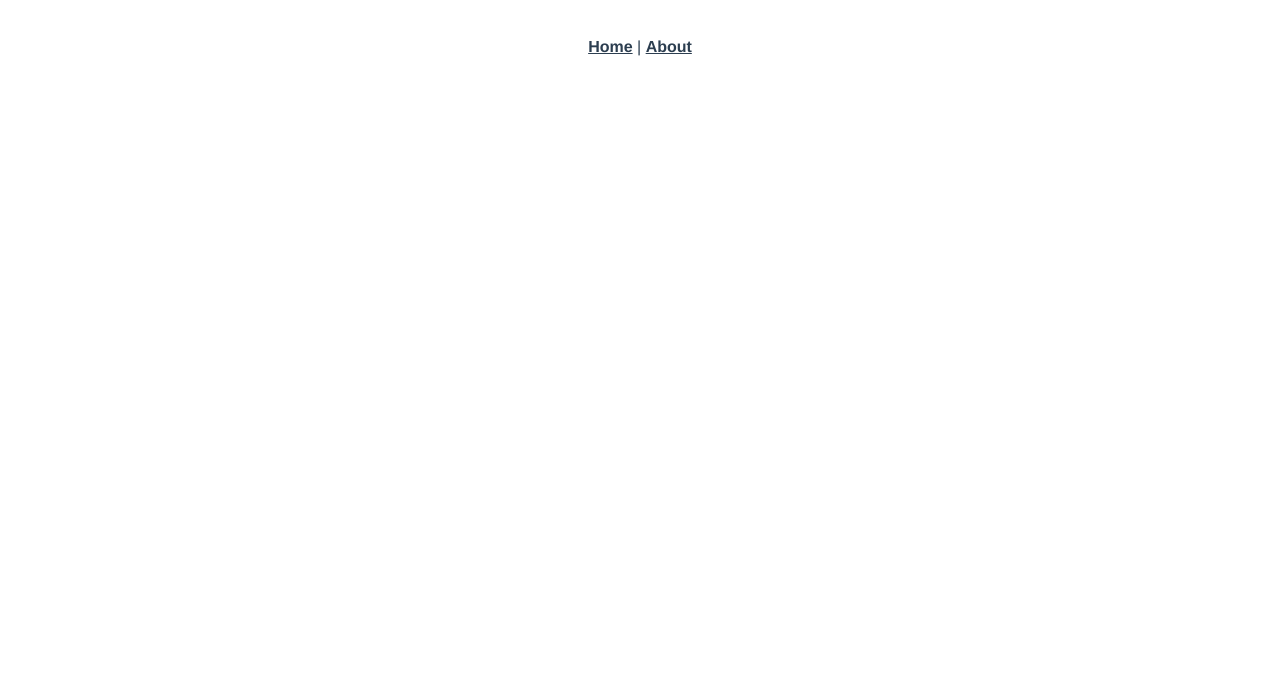
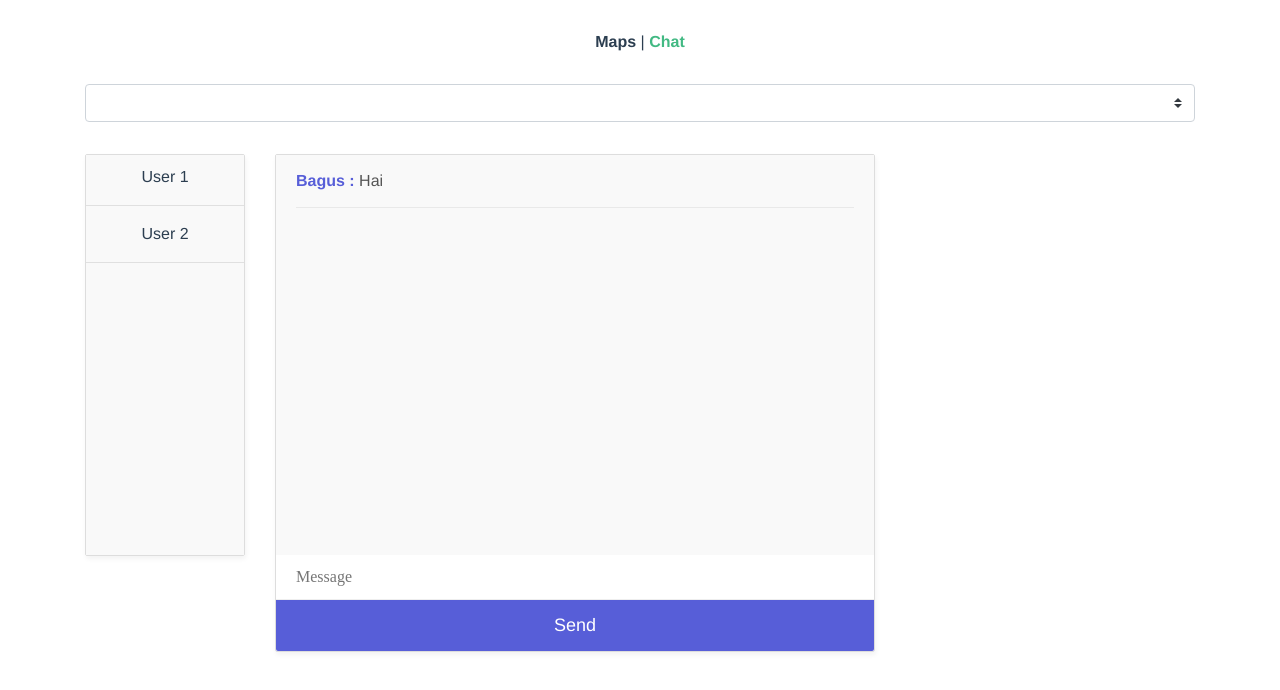
Before and after one commit to vincentJunior1/SAAPPS, a Vue app: page /chat in a window 1280 px wide. Shown: the top 690 px of the page. Built offline with nearby package versions, Linux system fonts and the light colour scheme.

Commit message:
routing vue

```diff
--- a/package.json
+++ b/package.json
@@ -8,6 +8,8 @@
     "lint": "vue-cli-service lint"
   },
   "dependencies": {
+    "bootstrap": "^4.5.3",
+    "bootstrap-vue": "^2.21.2",
     "core-js": "^3.6.5",
     "vue": "^2.6.11",
     "vue-router": "^3.2.0",
--- a/src/App.vue
+++ b/src/App.vue
@@ -1,8 +1,8 @@
 <template>
   <div id="app">
     <div id="nav">
-      <router-link to="/">Home</router-link> |
-      <router-link to="/about">About</router-link>
+      <router-link to="/maps">Maps</router-link> |
+      <router-link to="/chat">Chat</router-link>
     </div>
     <router-view />
   </div>
--- a/src/components/HelloWorld.vue
+++ /dev/null
@@ -1,130 +0,0 @@
-<template>
-  <div class="hello">
-    <h1>{{ msg }}</h1>
-    <p>
-      For a guide and recipes on how to configure / customize this project,<br />
-      check out the
-      <a href="https://cli.vuejs.org" target="_blank" rel="noopener"
-        >vue-cli documentation</a
-      >.
-    </p>
-    <h3>Installed CLI Plugins</h3>
-    <ul>
-      <li>
-        <a
-          href="https://github.com/vuejs/vue-cli/tree/dev/packages/%40vue/cli-plugin-babel"
-          target="_blank"
-          rel="noopener"
-          >babel</a
-        >
-      </li>
-      <li>
-        <a
-          href="https://github.com/vuejs/vue-cli/tree/dev/packages/%40vue/cli-plugin-router"
-          target="_blank"
-          rel="noopener"
-          >router</a
-        >
-      </li>
-      <li>
-        <a
-          href="https://github.com/vuejs/vue-cli/tree/dev/packages/%40vue/cli-plugin-vuex"
-          target="_blank"
-          rel="noopener"
-          >vuex</a
-        >
-      </li>
-      <li>
-        <a
-          href="https://github.com/vuejs/vue-cli/tree/dev/packages/%40vue/cli-plugin-eslint"
-          target="_blank"
-          rel="noopener"
-          >eslint</a
-        >
-      </li>
-    </ul>
-    <h3>Essential Links</h3>
-    <ul>
-      <li>
-        <a href="https://vuejs.org" target="_blank" rel="noopener">Core Docs</a>
-      </li>
-      <li>
-        <a href="https://forum.vuejs.org" target="_blank" rel="noopener"
-          >Forum</a
-        >
-      </li>
-      <li>
-        <a href="https://chat.vuejs.org" target="_blank" rel="noopener"
-          >Community Chat</a
-        >
-      </li>
-      <li>
-        <a href="https://twitter.com/vuejs" target="_blank" rel="noopener"
-          >Twitter</a
-        >
-      </li>
-      <li>
-        <a href="https://news.vuejs.org" target="_blank" rel="noopener">News</a>
-      </li>
-    </ul>
-    <h3>Ecosystem</h3>
-    <ul>
-      <li>
-        <a href="https://router.vuejs.org" target="_blank" rel="noopener"
-          >vue-router</a
-        >
-      </li>
-      <li>
-        <a href="https://vuex.vuejs.org" target="_blank" rel="noopener">vuex</a>
-      </li>
-      <li>
-        <a
-          href="https://github.com/vuejs/vue-devtools#vue-devtools"
-          target="_blank"
-          rel="noopener"
-          >vue-devtools</a
-        >
-      </li>
-      <li>
-        <a href="https://vue-loader.vuejs.org" target="_blank" rel="noopener"
-          >vue-loader</a
-        >
-      </li>
-      <li>
-        <a
-          href="https://github.com/vuejs/awesome-vue"
-          target="_blank"
-          rel="noopener"
-          >awesome-vue</a
-        >
-      </li>
-    </ul>
-  </div>
-</template>
-
-<script>
-export default {
-  name: "HelloWorld",
-  props: {
-    msg: String
-  }
-};
-</script>
-
-<!-- Add "scoped" attribute to limit CSS to this component only -->
-<style scoped>
-h3 {
-  margin: 40px 0 0;
-}
-ul {
-  list-style-type: none;
-  padding: 0;
-}
-li {
-  display: inline-block;
-  margin: 0 10px;
-}
-a {
-  color: #42b983;
-}
-</style>
--- a/src/main.js
+++ b/src/main.js
@@ -2,6 +2,12 @@ import Vue from "vue";
 import App from "./App.vue";
 import router from "./router";
 import store from "./store";
+import { BootstrapVue, IconsPlugin } from "bootstrap-vue";
+import "bootstrap/dist/css/bootstrap.css";
+import "bootstrap-vue/dist/bootstrap-vue.css";
+
+Vue.use(BootstrapVue);
+Vue.use(IconsPlugin);
 
 Vue.config.productionTip = false;
 
--- a/src/router/index.js
+++ b/src/router/index.js
@@ -1,23 +1,26 @@
 import Vue from "vue";
 import VueRouter from "vue-router";
-import Home from "../views/Home.vue";
+import Login from "../views/Login.vue";
+import Maps from "../views/Maps.vue";
+import Chat from "../views/Chat.vue";
 
 Vue.use(VueRouter);
 
 const routes = [
   {
     path: "/",
-    name: "Home",
-    component: Home
+    name: "Login",
+    component: Login
   },
   {
-    path: "/about",
-    name: "About",
-    // route level code-splitting
-    // this generates a separate chunk (about.[hash].js) for this route
-    // which is lazy-loaded when the route is visited.
-    component: () =>
-      import(/* webpackChunkName: "about" */ "../views/About.vue")
+    path: "/maps",
+    name: "Maps",
+    component: Maps
+  },
+  {
+    path: "/chat",
+    name: "Chat",
+    component: Chat
   }
 ];
 
--- a/src/views/About.vue
+++ /dev/null
@@ -1,5 +0,0 @@
-<template>
-  <div class="about">
-    <h1>This is an about page</h1>
-  </div>
-</template>
--- /dev/null
+++ b/src/views/Chat.vue
@@ -0,0 +1,120 @@
+<template>
+  <b-container class="bv-example-row">
+    <b-form-group>
+      <b-form-select class="mb-3">
+        <b-form-select-option :value="null"
+          >Please select Room</b-form-select-option
+        >
+        <b-form-select-option value="html">HTML</b-form-select-option>
+        <b-form-select-option value="css">CSS</b-form-select-option>
+        <b-form-select-option value="js">JS</b-form-select-option>
+      </b-form-select>
+    </b-form-group>
+    <b-row>
+      <b-col cols="2">
+        <div class="chat">
+          <div class="chat-window">
+            <p class="room">User 1</p>
+            <hr />
+            <p class="room">User 2</p>
+            <hr />
+          </div>
+        </div>
+      </b-col>
+      <b-col cols="10">
+        <div class="chat">
+          <div class="chat-window">
+            <div class="output">
+              <p>
+                <strong>Bagus :</strong>
+                Hai
+              </p>
+            </div>
+          </div>
+          <input class="message" type="text" placeholder="Message" />
+          <button class="send">Send</button>
+        </div>
+      </b-col>
+    </b-row>
+  </b-container>
+</template>
+
+<style scoped>
+.chat {
+  max-width: 600px;
+  border: 1px solid #ddd;
+  box-shadow: 1px 3px 5px rgba(0, 0, 0, 0.05);
+  border-radius: 2px;
+}
+
+.room {
+  margin: 10px 0;
+}
+
+h2 {
+  font-size: 18px;
+  padding: 10px 20px;
+  color: #575ed8;
+}
+
+.mario-chat {
+  max-width: 600px;
+  margin: 30px auto;
+  border: 1px solid #ddd;
+  box-shadow: 1px 3px 5px rgba(0, 0, 0, 0.05);
+  border-radius: 2px;
+}
+
+.chat-window {
+  height: 400px;
+  overflow: auto;
+  background: #f9f9f9;
+}
+
+.output p {
+  text-align: left;
+  padding: 14px 0px;
+  margin: 0 20px;
+  border-bottom: 1px solid #e9e9e9;
+  color: #555;
+}
+
+.feedback p {
+  color: #aaa;
+  padding: 14px 0px;
+  margin: 0 20px;
+}
+
+.output strong {
+  color: #575ed8;
+}
+
+label {
+  box-sizing: border-box;
+  display: block;
+  padding: 10px 20px;
+}
+
+input {
+  padding: 10px 20px;
+  box-sizing: border-box;
+  background: #eee;
+  border: 0;
+  display: block;
+  width: 100%;
+  background: #fff;
+  border-bottom: 1px solid #eee;
+  font-family: Nunito;
+  font-size: 16px;
+}
+
+button {
+  background: #575ed8;
+  color: #fff;
+  font-size: 18px;
+  border: 0;
+  padding: 12px 0;
+  width: 100%;
+  border-radius: 0 0 2px 2px;
+}
+</style>
--- a/src/views/Home.vue
+++ /dev/null
@@ -1,18 +0,0 @@
-<template>
-  <div class="home">
-    <img alt="Vue logo" src="../assets/logo.png" />
-    <HelloWorld msg="Welcome to Your Vue.js App" />
-  </div>
-</template>
-
-<script>
-// @ is an alias to /src
-import HelloWorld from "@/components/HelloWorld.vue";
-
-export default {
-  name: "Home",
-  components: {
-    HelloWorld
-  }
-};
-</script>
--- /dev/null
+++ b/src/views/Login.vue
@@ -0,0 +1,50 @@
+<template>
+  <div class="login">
+    <b-container>
+      <b-form>
+        <b-form-group id="input-group-1" label="Username:" label-for="input-1">
+          <b-form-input
+            id="input-1"
+            required
+            placeholder="Enter username"
+          ></b-form-input>
+        </b-form-group>
+
+        <b-form-group
+          id="input-group-2"
+          label="Email address:"
+          label-for="input-2"
+          description="We'll never share your email with anyone else."
+        >
+          <b-form-input
+            id="input-2"
+            type="email"
+            required
+            placeholder="Enter email"
+          ></b-form-input>
+        </b-form-group>
+
+        <b-form-group
+          id="input-group-3"
+          label="Your Password:"
+          label-for="input-3"
+        >
+          <b-form-input
+            id="input-3"
+            type="password"
+            required
+            placeholder="Enter password"
+          ></b-form-input>
+        </b-form-group>
+        <b-button type="reset" variant="danger">Reset</b-button>
+        <b-button type="submit" variant="primary">Submit</b-button>
+      </b-form>
+    </b-container>
+  </div>
+</template>
+
+<style scoped>
+.login {
+  text-align: left;
+}
+</style>
--- /dev/null
+++ b/src/views/Maps.vue
@@ -0,0 +1,5 @@
+<template>
+  <div class="maps">
+    <h1>Page Maps</h1>
+  </div>
+</template>
```
Also changed, not shown: .eslintrc.js, .prettierrc.js (added), 1 other file (tests, documents, lock files or other folders).
